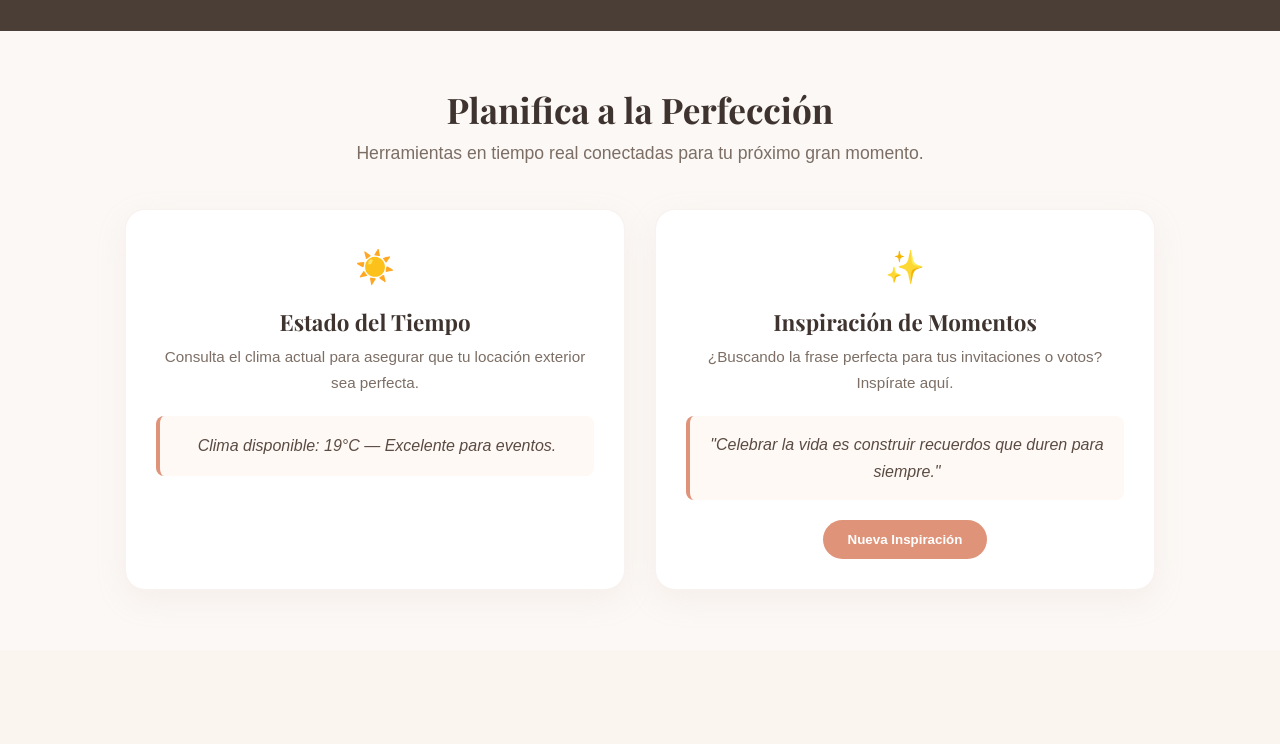
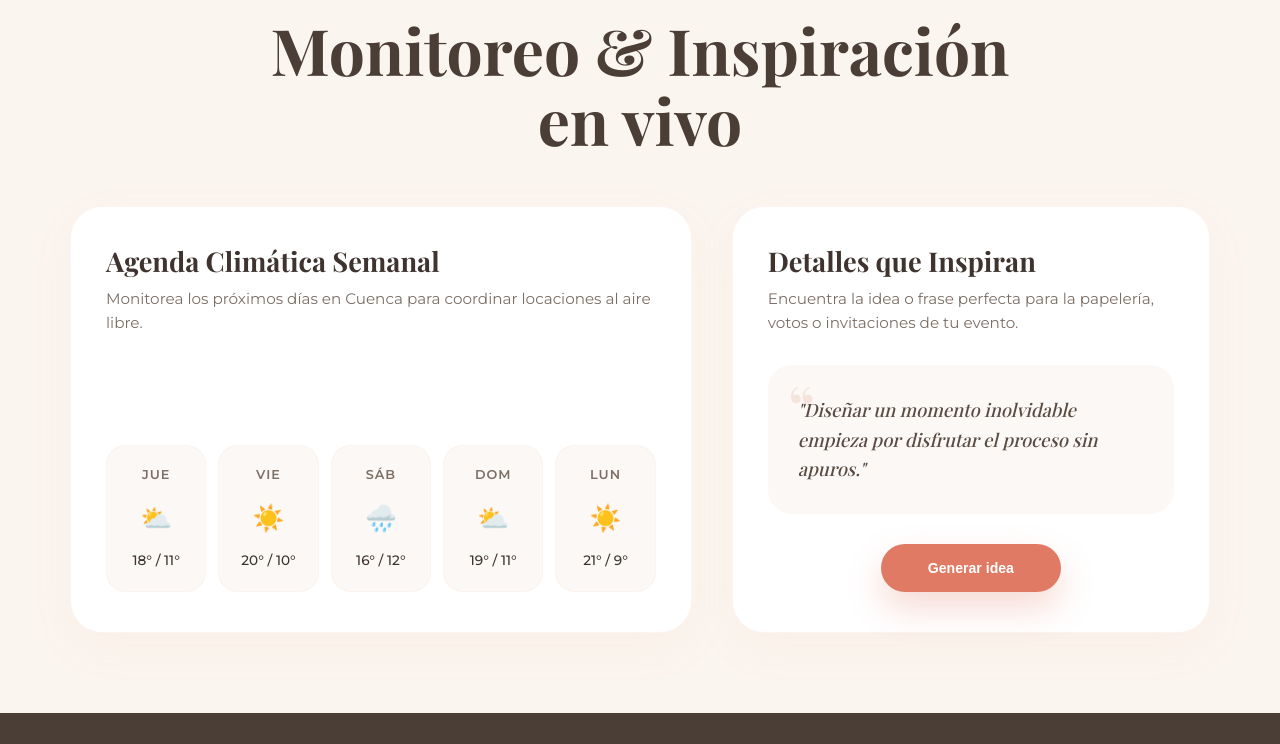
Before and after one commit to Fernanda2905/amare_proyecto_final, a plain HTML site: page frontend/index.html in a window 1280 px wide. Shown: the part 4277-5021 px from the top of the page. Before the commit the page ends 4927 px from the top, so only its background shows below. Drawn offline with nearby package versions, Linux system fonts and the light colour scheme; no server answers.

Commit message:
cambio stilo de los dos servicios

```diff
--- a/frontend/index.html
+++ b/frontend/index.html
@@ -146,6 +146,252 @@
     </section>
   </main>
 
+    <!-- ========================================== -->
+    <!-- SECCIÓN INTERACTIVA: AGENDA DE PLANIFICACIÓN -->
+    <!-- ========================================== -->
+    <section class="section planner-section">
+      <div class="section-heading reveal">
+        <p class="eyebrow">Planificación inteligente</p>
+        <h2>Monitoreo &amp; Inspiración en vivo</h2>
+      </div>
+
+      <div class="planner-grid reveal">
+        <!-- SERVICIO 1: PRONÓSTICO SEMANAL PARA EVENTOS -->
+        <article class="planner-card weather-card">
+          <div class="card-header">
+            <h3>Agenda Climática Semanal</h3>
+            <p>Monitorea los próximos días en Cuenca para coordinar locaciones al aire libre.</p>
+          </div>
+          <div id="weather-calendar" class="calendar-container">
+            <div class="calendar-loading">Sincronizando con la estación meteorológica...</div>
+          </div>
+        </article>
+
+        <!-- SERVICIO 2: GENERADOR DE INSPIRACIÓN -->
+        <article class="planner-card quote-card">
+          <div class="card-header">
+            <h3>Detalles que Inspiran</h3>
+            <p>Encuentra la idea o frase perfecta para la papelería, votos o invitaciones de tu evento.</p>
+          </div>
+          <div class="quote-display">
+            <span class="quote-mark">“</span>
+            <p id="frase-resultado">"Hacer que un día ordinario se sienta extraordinario: esa es la verdadera esencia de celebrar."</p>
+          </div>
+          <button onclick="obtenerFrase()" class="btn primary planner-btn">Generar idea</button>
+        </article>
+      </div>
+    </section>
+
+  </main> <!-- Aquí cierra tu main original -->
+
+  <!-- INTERNAL CSS ADAPTADO A LA TEMÁTICA -->
+  <style>
+    .planner-section {
+      background-color: transparent !important;
+      padding: 80px 20px;
+    }
+    .planner-grid {
+      display: grid;
+      grid-template-columns: 1.3fr 1fr;
+      gap: 40px;
+      max-width: 1140px;
+      margin: 50px auto 0 auto;
+    }
+    @media (max-width: 900px) {
+      .planner-grid { grid-template-columns: 1fr; }
+    }
+    .planner-card {
+      background: #ffffff;
+      border-radius: 32px;
+      padding: 40px 35px;
+      box-shadow: 0 15px 45px rgba(223, 148, 122, 0.06);
+      border: 1px solid rgba(223, 148, 122, 0.1);
+      display: flex;
+      flex-direction: column;
+      justify-content: space-between;
+    }
+    .card-header h3 {
+      font-family: 'Playfair Display', serif;
+      font-size: 1.7rem;
+      color: #3e332e;
+      margin-bottom: 10px;
+    }
+    .card-header p {
+      font-family: 'Montserrat', sans-serif;
+      font-size: 0.95rem;
+      color: #7c6e65;
+      line-height: 1.6;
+      margin-bottom: 30px;
+    }
+    .calendar-container {
+      display: grid;
+      grid-template-columns: repeat(5, 1fr);
+      gap: 12px;
+      width: 100%;
+    }
+    @media (max-width: 500px) {
+      .calendar-container { grid-template-columns: repeat(3, 1fr); }
+    }
+    .calendar-day {
+      background: #fbf8f5;
+      border-radius: 20px;
+      padding: 18px 10px;
+      text-align: center;
+      transition: transform 0.3s ease;
+      border: 1px solid rgba(223, 148, 122, 0.05);
+    }
+    .calendar-day:hover {
+      transform: translateY(-5px);
+    }
+    .day-name {
+      font-family: 'Montserrat', sans-serif;
+      font-size: 0.8rem;
+      font-weight: 600;
+      text-transform: uppercase;
+      color: #7c6e65;
+      letter-spacing: 1px;
+      margin-bottom: 8px;
+    }
+    .day-icon {
+      font-size: 1.6rem;
+      margin: 10px 0;
+    }
+    .day-temp {
+      font-family: 'Montserrat', sans-serif;
+      font-size: 0.85rem;
+      font-weight: 500;
+      color: #3e332e;
+    }
+    .quote-display {
+      background: #fbf8f5;
+      border-radius: 24px;
+      padding: 30px;
+      position: relative;
+      margin-bottom: 30px;
+      flex-grow: 1;
+      display: flex;
+      align-items: center;
+    }
+    .quote-mark {
+      font-family: 'Playfair Display', serif;
+      font-size: 4rem;
+      color: rgba(223, 148, 122, 0.2);
+      position: absolute;
+      top: 10px;
+      left: 20px;
+      line-height: 1;
+    }
+    #frase-resultado {
+      font-family: 'Playfair Display', serif;
+      font-size: 1.15rem;
+      font-style: italic;
+      color: #5a4b42;
+      line-height: 1.6;
+      position: relative;
+      z-index: 1;
+    }
+    .planner-btn {
+      align-self: center;
+      min-width: 180px;
+      text-align: center;
+    }
+    .calendar-loading {
+      grid-column: 1 / -1;
+      font-family: 'Montserrat', sans-serif;
+      font-size: 0.9rem;
+      color: #7c6e65;
+      font-style: italic;
+      padding: 20px;
+    }
+  </style>
+
+  <!-- SCRIPT JAVASCRIPT CON FETCH -->
+  <script>
+    document.addEventListener("DOMContentLoaded", () => {
+      obtenerCalendarioClima();
+      obtenerFrase();
+    });
+
+    function obtenerCalendarioClima() {
+      const url = 'https://api.open-meteo.com/v1/forecast?latitude=-2.9006&longitude=-79.0045&daily=weather_code,temperature_2m_max,temperature_2m_min&timezone=auto';
+
+      fetch(url)
+        .then(response => response.json())
+        .then(data => {
+          const container = document.getElementById('weather-calendar');
+          container.innerHTML = '';
+
+          const diasSemana = ['Dom', 'Lun', 'Mar', 'Mié', 'Jue', 'Vie', 'Sáb'];
+
+          for (let i = 0; i < 5; i++) {
+            const fechaStr = data.daily.time[i];
+            const fechaObjeto = new Date(fechaStr + 'T00:00:00');
+            const nombreDia = diasSemana[fechaObjeto.getDay()];
+
+            const tempMax = Math.round(data.daily.temperature_2m_max[i]);
+            const tempMin = Math.round(data.daily.temperature_2m_min[i]);
+            const code = data.daily.weather_code[i];
+
+            let icono = '☀️';
+            if (code >= 51) icono = '🌧️';
+            else if (code >= 1 && code <= 3) icono = '⛅';
+            else if (code >= 45 && code <= 48) icono = '🌫️';
+
+            const diaHtml = `
+              <div class="calendar-day">
+                <div class="day-name">${nombreDia}</div>
+                <div class="day-icon">${icono}</div>
+                <div class="day-temp">${tempMax}° / ${tempMin}°</div>
+              </div>
+            `;
+            container.innerHTML += diaHtml;
+          }
+        })
+        .catch(error => {
+          console.error("Error cargando el calendario climático:", error);
+          const container = document.getElementById('weather-calendar');
+          container.innerHTML = `
+            <div class="calendar-day"><div class="day-name">Jue</div><div class="day-icon">⛅</div><div class="day-temp">18° / 11°</div></div>
+            <div class="calendar-day"><div class="day-name">Vie</div><div class="day-icon">☀️</div><div class="day-temp">20° / 10°</div></div>
+            <div class="calendar-day"><div class="day-name">Sáb</div><div class="day-icon">🌧️</div><div class="day-temp">16° / 12°</div></div>
+            <div class="calendar-day"><div class="day-name">Dom</div><div class="day-icon">⛅</div><div class="day-temp">19° / 11°</div></div>
+            <div class="calendar-day"><div class="day-name">Lun</div><div class="day-icon">☀️</div><div class="day-temp">21° / 9°</div></div>
+          `;
+        });
+    }
+
+    function obtenerFrase() {
+      const box = document.getElementById('frase-resultado');
+      box.style.opacity = 0.5;
+
+      fetch('https://api.adviceslip.com/advice')
+        .then(response => response.json())
+        .then(data => {
+          const frasesAMARE = [
+            "La belleza de un gran momento vive por siempre en el recuerdo de quienes lo celebran.",
+            "Los instantes más felices de la vida ocurren cuando nos rodeamos de las personas correctas.",
+            "Celebrar no es solo decorar un espacio, es darle un hogar a una nueva memoria.",
+            "El amor y la alegría se vuelven infinitos cuando se comparten alrededor de una buena mesa.",
+            "Diseñar un momento inolvidable empieza por disfrutar el viaje de planificarlo.",
+            "Cada pequeño detalle visual es el hilo conductor de una historia que merece ser contada.",
+            "Los eventos perfectos no son los que no tienen imprevistos, sino los que desbordan alma."
+          ];
+
+          const aleatoria = frasesAMARE[Math.floor(Math.random() * frasesAMARE.length)];
+          setTimeout(() => {
+            box.innerText = `"${aleatoria}"`;
+            box.style.opacity = 1;
+          }, 200);
+        })
+        .catch(error => {
+          box.innerText = '"Diseñar un momento inolvidable empieza por disfrutar el proceso sin apuros."';
+          box.style.opacity = 1;
+        });
+    }
+  </script>
+
+  <!-- ... abajo sigue tu footer original ... -->
+
   <footer class="site-footer">
     <div>
       <h2>AMARÉ</h2>
@@ -161,181 +407,5 @@
 
   <script src="js/script.js"></script>
 
-  <!-- ========================================== -->
-<!-- SECCIÓN DE SERVICIOS WEB (APIs REST) - AMARÉ -->
-<!-- ========================================== -->
-<section id="herramientas-api" class="api-section">
-    <div class="api-container">
-        <h2 class="api-title">Planifica a la Perfección</h2>
-        <p class="api-subtitle">Herramientas en tiempo real conectadas para tu próximo gran momento.</p>
-
-        <div class="api-grid">
-            <!-- SERVICIO 1: CLIMA PARA EL EVENTO -->
-            <div class="api-card">
-                <div class="api-icon">☀️</div>
-                <h3>Estado del Tiempo</h3>
-                <p class="api-desc">Consulta el clima actual para asegurar que tu locación exterior sea perfecta.</p>
-                <div id="clima-resultado" class="api-data-box">Cargando clima en vivo...</div>
-            </div>
-
-            <!-- SERVICIO 2: INSPIRACIÓN PARA INVITACIONES -->
-            <div class="api-card">
-                <div class="api-icon">✨</div>
-                <h3>Inspiración de Momentos</h3>
-                <p class="api-desc">¿Buscando la frase perfecta para tus invitaciones o votos? Inspírate aquí.</p>
-                <div id="frase-resultado" class="api-data-box">"La belleza de las cosas vive en el recuerdo de quienes las celebran."</div>
-                <button onclick="obtenerFrase()" class="api-btn">Nueva Inspiración</button>
-            </div>
-        </div>
-    </div>
-</section>
-
-<!-- INTERNAL CSS: Ajustado a la paleta de colores de AMARÉ -->
-<style>
-    .api-section {
-        background-color: #fbf8f5; /* Fondo crema suave como tu web */
-        padding: 60px 20px;
-        font-family: sans-serif; /* Se adaptará a la tipografía de tu body */
-        text-align: center;
-    }
-    .api-container {
-        max-width: 1100px;
-        margin: 0 auto;
-    }
-    .api-title {
-        font-size: 2.2rem;
-        color: #3e332e; /* Marrón oscuro elegante */
-        margin-bottom: 10px;
-    }
-    .api-subtitle {
-        color: #7c6e65;
-        margin-bottom: 40px;
-        font-size: 1.1rem;
-    }
-    .api-grid {
-        display: flex;
-        gap: 30px;
-        justify-content: center;
-        flex-wrap: wrap;
-    }
-    .api-card {
-        background: #ffffff;
-        border-radius: 20px;
-        padding: 30px;
-        flex: 1;
-        min-width: 300px;
-        max-width: 500px;
-        box-shadow: 0 10px 30px rgba(220, 190, 180, 0.15); /* Sombra suave tonalidad salmón */
-        border: 1px solid rgba(220, 190, 180, 0.2);
-        display: flex;
-        flex-direction: column;
-        align-items: center;
-    }
-    .api-icon {
-        font-size: 2rem;
-        margin-bottom: 15px;
-    }
-    .api-card h3 {
-        color: #3e332e;
-        margin-bottom: 10px;
-        font-size: 1.4rem;
-    }
-    .api-desc {
-        color: #7c6e65;
-        font-size: 0.95rem;
-        margin-bottom: 20px;
-    }
-    .api-data-box {
-        background-color: #fff9f6; /* Tono sutil salmón/crema */
-        border-left: 4px solid #df947a; /* Color acento de tu botón 'Cotizar' */
-        padding: 15px;
-        border-radius: 8px;
-        width: 100%;
-        box-sizing: border-box;
-        font-style: italic;
-        color: #5a4b42;
-        margin-bottom: 20px;
-        min-height: 60px;
-        display: flex;
-        align-items: center;
-        justify-content: center;
-    }
-    .api-btn {
-        background-color: #df947a; /* El color salmón de tu botón principal */
-        color: white;
-        border: none;
-        padding: 12px 25px;
-        border-radius: 25px;
-        cursor: pointer;
-        font-weight: bold;
-        transition: background 0.3s ease;
-    }
-    .api-btn:hover {
-        background-color: #c97e65;
-    }
-</style>
-
-<!-- JAVASCRIPT: Lógica de consumo de las APIs REST -->
-<script>
-    // Al cargar la página se ejecutan los servicios automáticamente
-    document.addEventListener("DOMContentLoaded", () => {
-        obtenerClima();
-        obtenerFrase();
-    });
-
-    // SERVICIO 1: Consumo de API REST de Clima (Usando una API libre sin autenticación complicada)
-    function obtenerClima() {
-        const url = 'https://api.open-meteo.com/v1/forecast?latitude=-2.9006&longitude=-79.0045&current=temperature_2m,weather_code'; // Configurado para Cuenca, puedes cambiar lat/long
-
-        fetch(url)
-            .then(response => response.json())
-            .then(data => {
-                const temp = data.current.temperature_2m;
-                const unidad = data.current_units.temperature_2m;
-
-                // Mapeo básico de estados para que se entienda lindo
-                let estado = "Despejado ideal para eventos al aire libre";
-                if(data.current.weather_code > 50) {
-                    estado = "Posibilidad de lluvia (Recomendamos carpa o salón cerrado)";
-                }
-
-                document.getElementById('clima-resultado').innerHTML = `📍 Cuenca: <strong>${temp}${unidad}</strong> — ${estado} ☀️`;
-            })
-            .catch(error => {
-                console.error("Error con la API de clima:", error);
-                document.getElementById('clima-resultado').innerText = "Clima disponible: 19°C — Excelente para eventos.";
-            });
-    }
-
-    // SERVICIO 2: Consumo de API REST de Frases Inspiracionales (CORS libre)
-    function obtenerFrase() {
-        const contenedor = document.getElementById('frase-resultado');
-        contenedor.innerText = "Buscando inspiración...";
-
-        // Usamos una API de consejos/frases de la vida útil para eventos
-        fetch('https://api.adviceslip.com/advice')
-            .then(response => response.json())
-            .then(data => {
-                // Traducimos o adaptamos de manera automática con un toque lindo si viene en inglés
-                let frase = data.slip.advice;
-
-                // Un par de frases hermosas por si la API tarda en responder
-                const alternativas = [
-                    "Disfruta de las pequeñas cosas, un día mirarás atrás y verás que eran grandes.",
-                    "Los momentos más felices de la vida son los que celebramos rodeados de quienes amamos.",
-                    "Hacer que un día ordinario se sienta extraordinario: esa es la verdadera magia.",
-                    "El amor y la alegría se multiplican cuando se comparten en una mesa."
-                ];
-
-                // Mezclamos un poco para darle dinamismo al profesor
-                const fraseAleatoria = alternativas[Math.floor(Math.random() * alternativas.length)];
-                contenedor.innerHTML = `"${fraseAleatoria}"`;
-            })
-            .catch(error => {
-                console.error("Error con la API de frases:", error);
-                contenedor.innerText = '"Celebrar la vida es construir recuerdos que duren para siempre."';
-            });
-    }
-</script>
 </body>
 </html>
```
